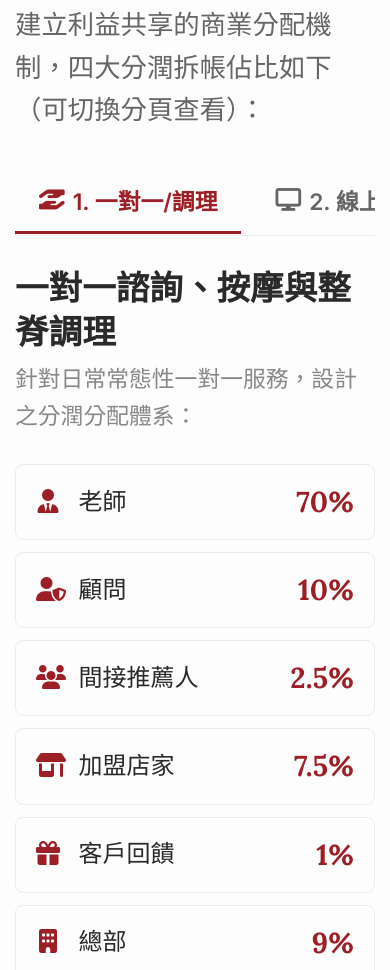
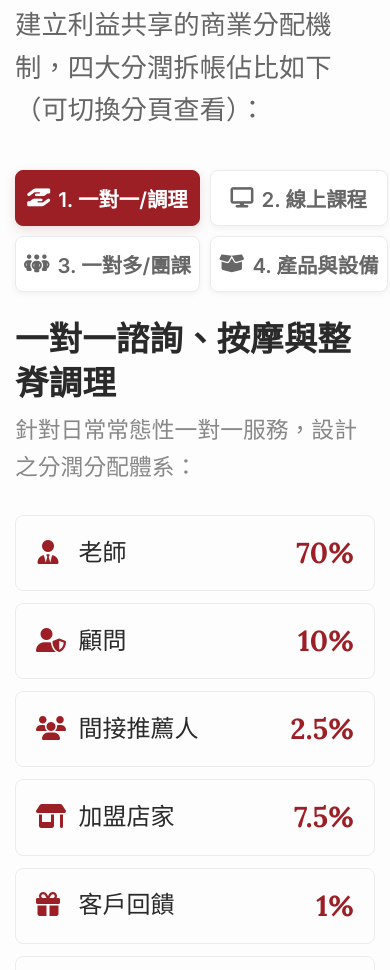
Before and after one commit to anrayboss/true-soul-light, a website: page docs/index.html in a window 390 px wide. Shown: the part 8482-9452 px from the top of the page. Drawn offline with nearby package versions, Linux system fonts and the light colour scheme; a web font is replaced by a local one.

Commit message:
手機版 tabs 優化為按鈕

```diff
--- a/docs/style.css
+++ b/docs/style.css
@@ -1596,6 +1596,46 @@ body.dark-mode .taiwan-map-img {
     .data-table td {
         padding: 12px 14px;
     }
+
+    /* 財務拆帳 Tabs 手機版 2x2 圓角按鈕 */
+    .tabs {
+        display: grid;
+        grid-template-columns: repeat(2, 1fr);
+        gap: 10px;
+        border-bottom: none;
+        padding-bottom: 0;
+        margin-bottom: 25px;
+        overflow-x: visible;
+    }
+
+    .tab-btn {
+        justify-content: center;
+        border: 1px solid var(--color-border);
+        border-radius: var(--radius-sm);
+        padding: 12px 8px;
+        font-size: 0.85rem;
+        background-color: var(--color-surface);
+        box-shadow: 0 2px 6px var(--color-shadow);
+        border-bottom: 1px solid var(--color-border);
+    }
+
+    .tab-btn:hover {
+        background-color: var(--color-primary-light);
+    }
+
+    .tab-btn.active {
+        background-color: var(--color-primary);
+        color: #FFFFFF !important;
+        border-color: var(--color-primary);
+        box-shadow: 0 4px 12px rgba(156, 31, 38, 0.15);
+    }
+
+    body.dark-mode .tab-btn.active {
+        background-color: var(--color-primary);
+        color: #0E0507 !important;
+        border-color: var(--color-primary);
+        box-shadow: 0 4px 12px rgba(212, 175, 55, 0.2);
+    }
 }
 
 /* ==========================================
```
